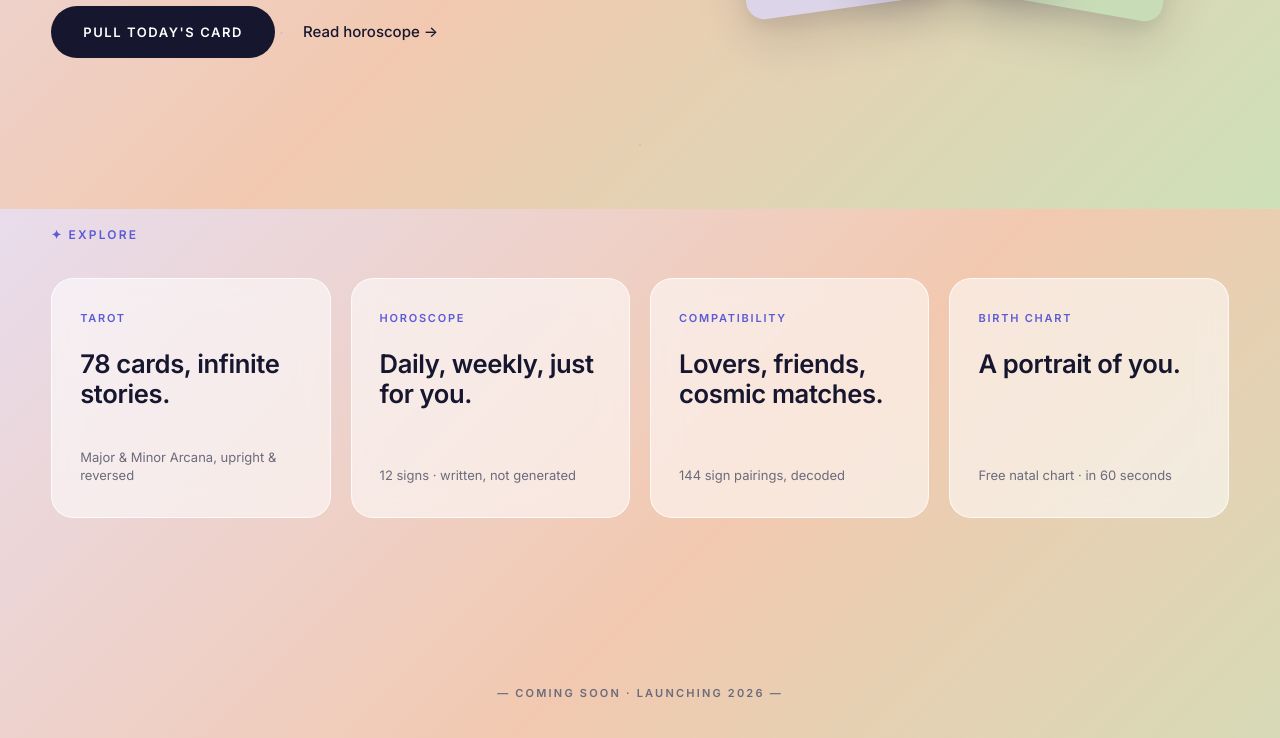
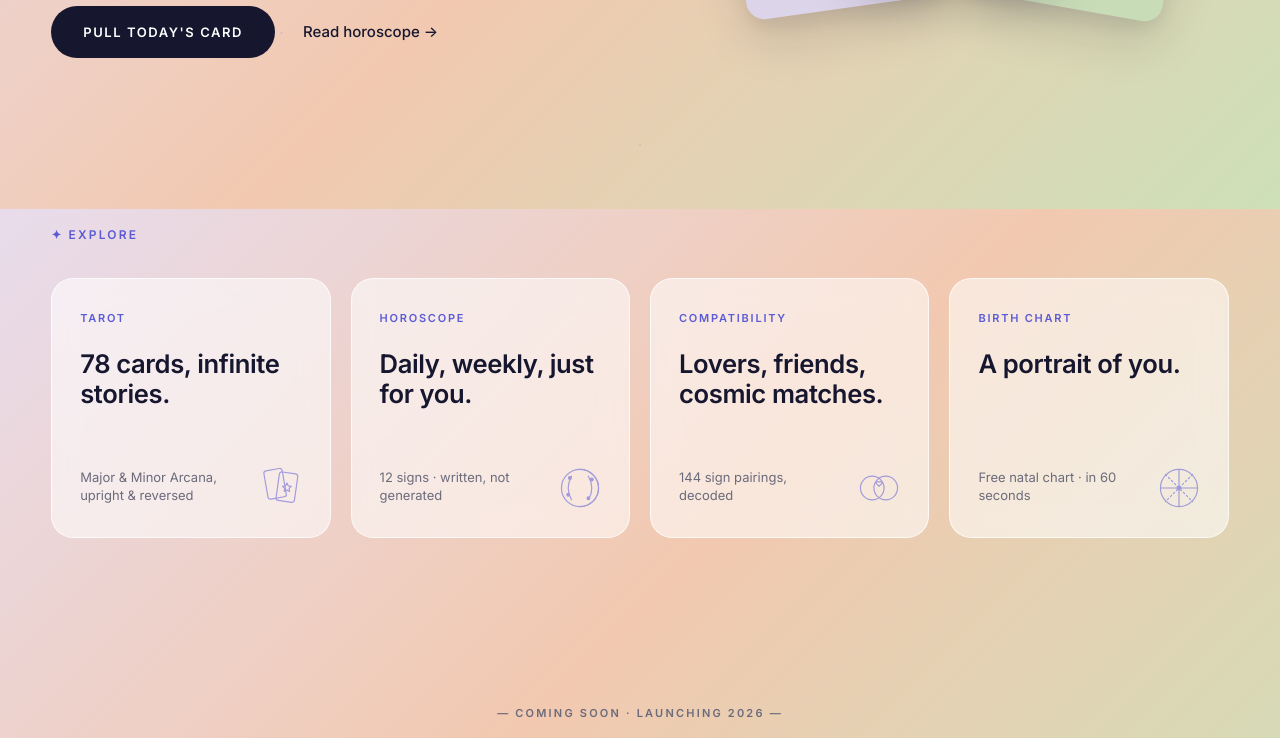
Before and after one commit to Panerai27/cusprose, an Astro site: page / in a window 1280 px wide. Shown: the part 591-1329 px from the top of the page. Built offline with nearby package versions, Linux system fonts and the light colour scheme; Astro itself is replaced by a stand-in of ours.

Commit message:
feat(home): add SVG icons to Explore cards
- inline line-art icons (tarot stack / celestial globe / venn / natal wheel)
- accent-tinted, low-opacity for editorial restraint
- padding-right on meta to prevent text collision

```diff
--- a/src/pages/index.astro
+++ b/src/pages/index.astro
@@ -11,10 +11,10 @@ const cards = [
 ];
 
 const features = [
-  { tag: 'TAROT',         title: '78 cards, infinite stories.',     meta: 'Major & Minor Arcana, upright & reversed' },
-  { tag: 'HOROSCOPE',     title: 'Daily, weekly, just for you.',    meta: '12 signs · written, not generated' },
-  { tag: 'COMPATIBILITY', title: 'Lovers, friends, cosmic matches.',meta: '144 sign pairings, decoded' },
-  { tag: 'BIRTH CHART',   title: 'A portrait of you.',              meta: 'Free natal chart · in 60 seconds' },
+  { tag: 'TAROT',         title: '78 cards, infinite stories.',     meta: 'Major & Minor Arcana, upright & reversed', icon: 'tarot' },
+  { tag: 'HOROSCOPE',     title: 'Daily, weekly, just for you.',    meta: '12 signs · written, not generated',        icon: 'horoscope' },
+  { tag: 'COMPATIBILITY', title: 'Lovers, friends, cosmic matches.',meta: '144 sign pairings, decoded',               icon: 'compat' },
+  { tag: 'BIRTH CHART',   title: 'A portrait of you.',              meta: 'Free natal chart · in 60 seconds',         icon: 'chart' },
 ];
 ---
 <!doctype html>
@@ -258,9 +258,21 @@ const features = [
         display: flex;
         flex-direction: column;
         justify-content: space-between;
-        min-height: 240px;
+        min-height: 260px;
+        position: relative;
+        overflow: hidden;
         transition: transform 0.25s, box-shadow 0.25s;
       }
+      .feature-icon {
+        position: absolute;
+        right: 22px;
+        bottom: 22px;
+        width: 54px;
+        height: 54px;
+        color: var(--accent);
+        opacity: 0.55;
+      }
+      .feature:hover .feature-icon { opacity: 0.85; }
       .feature:hover {
         transform: translateY(-3px);
         box-shadow: 0 16px 40px rgba(22, 23, 47, 0.08);
@@ -284,6 +296,7 @@ const features = [
         font-size: 13px;
         color: var(--muted);
         line-height: 1.45;
+        padding-right: 72px;
       }
       @media (max-width: 980px) { .feature-grid { grid-template-columns: repeat(2, 1fr); } }
       @media (max-width: 540px) { .feature-grid { grid-template-columns: 1fr; } }
@@ -349,6 +362,42 @@ const features = [
                 <h2 class="feature-title">{f.title}</h2>
               </div>
               <p class="feature-meta">{f.meta}</p>
+              <svg class="feature-icon" viewBox="0 0 64 64" fill="none" stroke="currentColor" stroke-width="1.4" stroke-linecap="round" stroke-linejoin="round" aria-hidden="true">
+                {f.icon === 'tarot' && (
+                  <>
+                    <rect x="14" y="10" width="22" height="34" rx="3" transform="rotate(-10 25 27)" />
+                    <rect x="28" y="14" width="22" height="34" rx="3" transform="rotate(8 39 31)" />
+                    <path d="M39 26 l1.6 3.4 3.6.5 -2.6 2.5 .6 3.7 -3.2 -1.8 -3.2 1.8 .6 -3.7 -2.6 -2.5 3.6 -.5z" />
+                  </>
+                )}
+                {f.icon === 'horoscope' && (
+                  <>
+                    <circle cx="32" cy="32" r="22" />
+                    <path d="M32 10 a22 22 0 0 1 0 44" />
+                    <path d="M22 18 q-8 14 0 28" />
+                    <path d="M42 18 q8 14 0 28" />
+                    <circle cx="20" cy="20" r="1.6" fill="currentColor" />
+                    <circle cx="46" cy="22" r="1.6" fill="currentColor" />
+                    <circle cx="42" cy="44" r="1.6" fill="currentColor" />
+                    <circle cx="18" cy="40" r="1.6" fill="currentColor" />
+                  </>
+                )}
+                {f.icon === 'compat' && (
+                  <>
+                    <circle cx="24" cy="32" r="14" />
+                    <circle cx="40" cy="32" r="14" />
+                    <path d="M28 26 l4 4 4 -4 M28 26 a3 3 0 0 1 4 -1 a3 3 0 0 1 4 1" />
+                  </>
+                )}
+                {f.icon === 'chart' && (
+                  <>
+                    <circle cx="32" cy="32" r="22" />
+                    <path d="M32 10 v44 M10 32 h44" />
+                    <path d="M16 16 l32 32 M48 16 l-32 32" stroke-dasharray="2 3" />
+                    <circle cx="32" cy="32" r="3" fill="currentColor" stroke="none" />
+                  </>
+                )}
+              </svg>
             </article>
           ))}
         </div>
```
